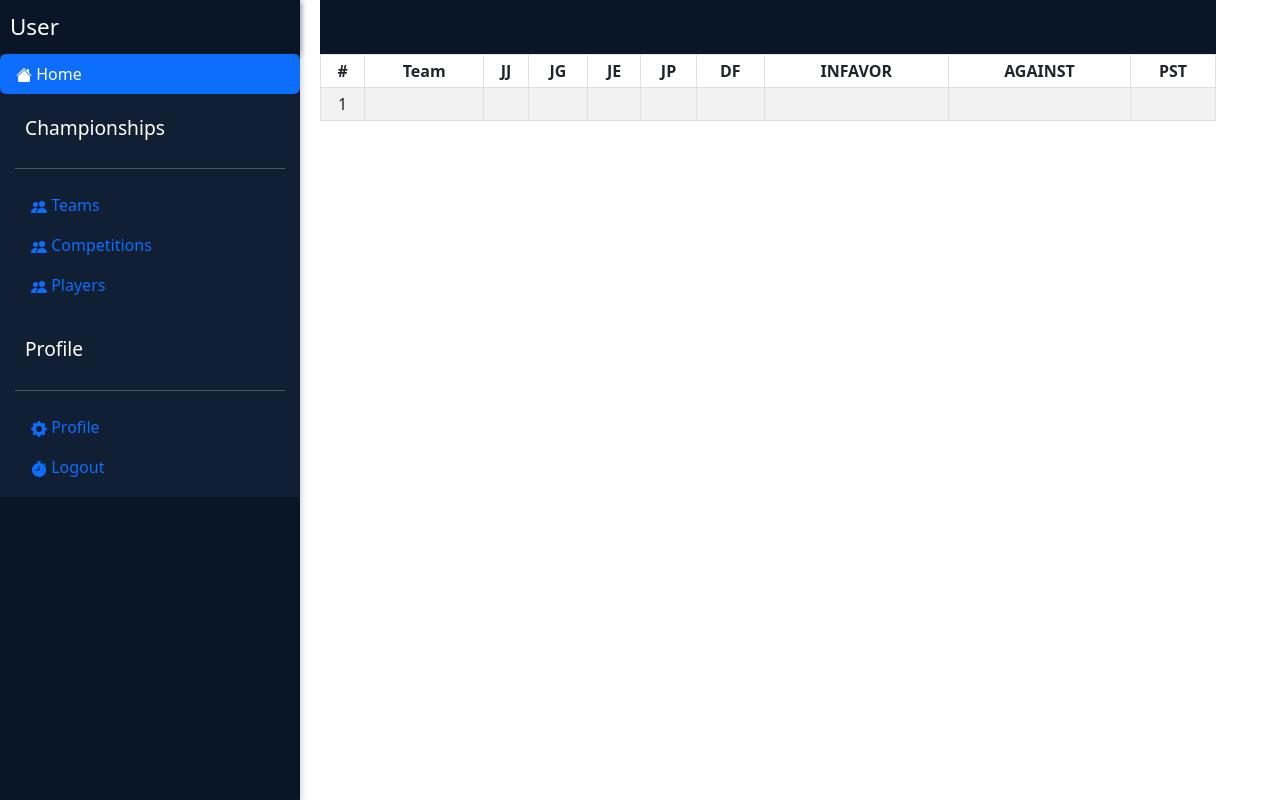
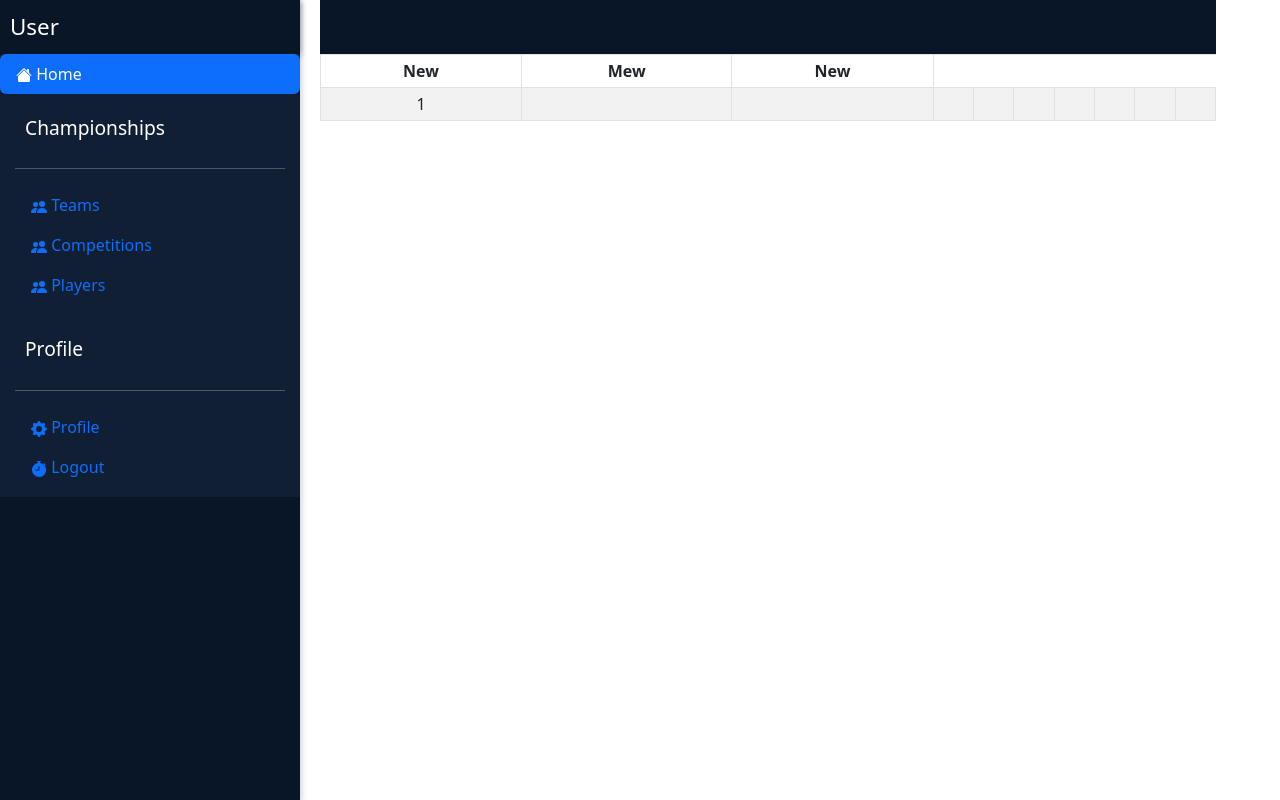
Before and after one commit to ChrisMota7/webs-project, a React (Create React App) app: page / in a window 1280 px wide. Built offline with nearby package versions, Linux system fonts and the light colour scheme.

Commit message:
test array change

```diff
--- a/src/App.js
+++ b/src/App.js
@@ -6,7 +6,8 @@ import NavBar from './components/NavBar/NavBar';
 import Players from './json/Players.json'
 
 function App() {
-  const array = ["#", "Team", "JJ", "JG", "JE", "JP", "DF", "INFAVOR", "AGAINST", "PST"]
+  const array = ["New", "Mew", "New"]
+  // const array = ["#", "Team", "JJ", "JG", "JE", "JP", "DF", "INFAVOR", "AGAINST", "PST"]
   const players = Players
 
   return (
```
